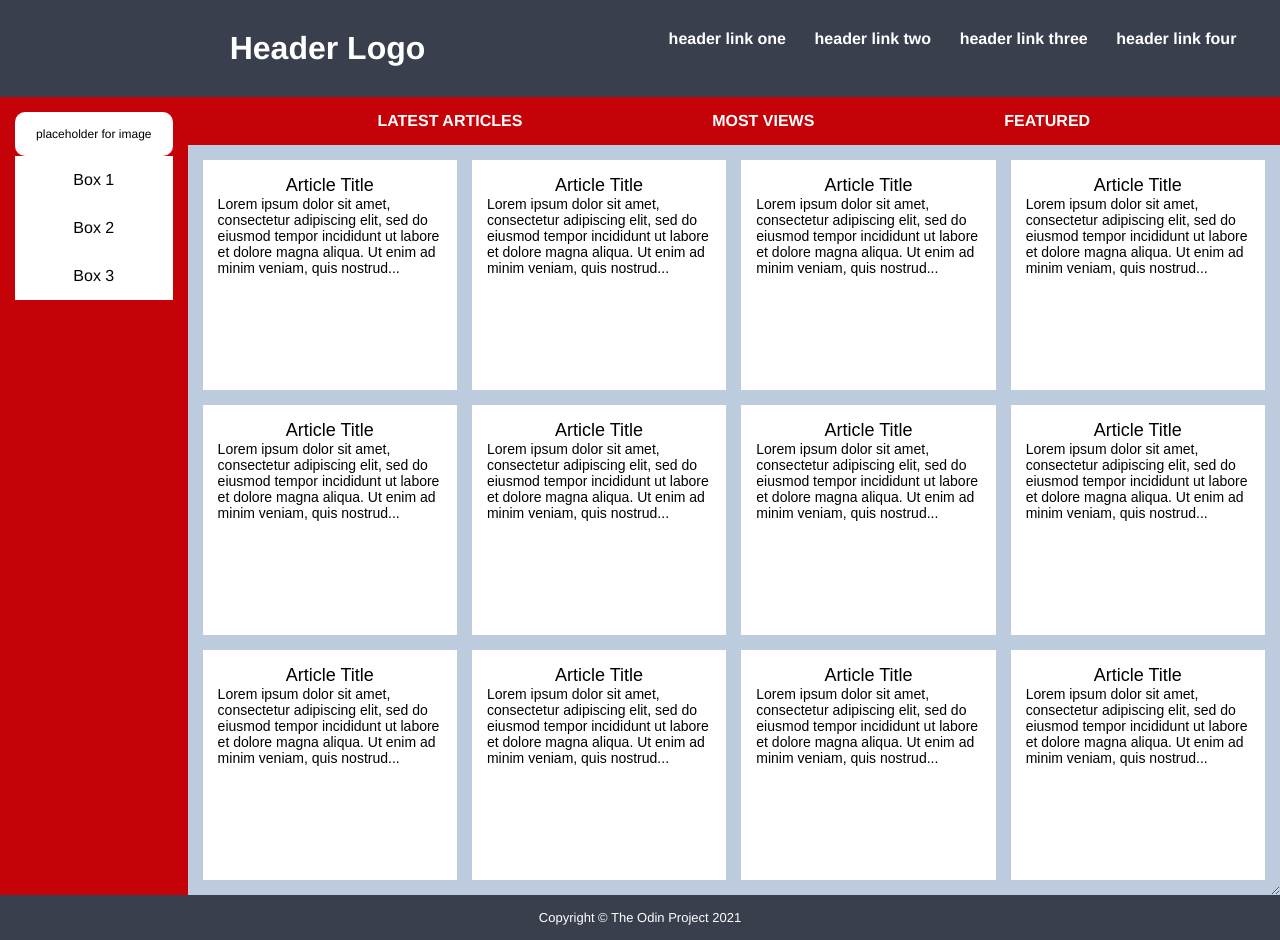
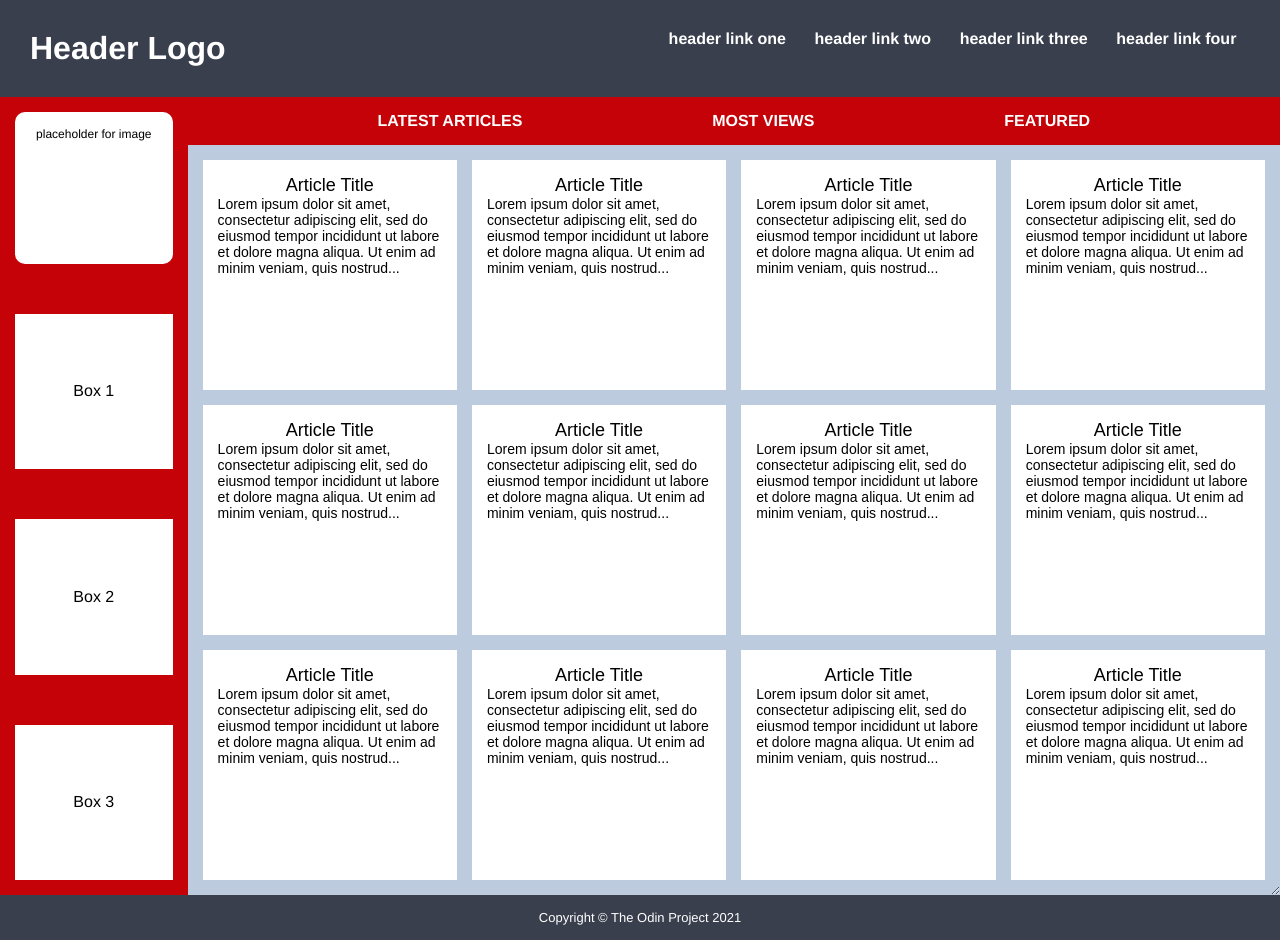
Before and after one commit to gitemeralds/odin-project, a plain HTML site: page css-exercises/grid/03-grid-layout-3/index.html in a window 1280 px wide. Drawn offline with Linux system fonts and the light colour scheme.

Commit message:
Styled sidebar and its elements

```diff
--- a/css-exercises/grid/03-grid-layout-3/style.css
+++ b/css-exercises/grid/03-grid-layout-3/style.css
@@ -37,6 +37,7 @@ ul {
 .header {
   background-color: #393f4d;
   grid-area: header;
+  text-align: left;
   display: grid;
   grid-template-columns: repeat(auto-fit, minmax(100px, 1fr));
 }
@@ -49,6 +50,9 @@ ul {
 .sidebar {
   background-color: #c50208;
   grid-area: sidebar;
+  display: grid;
+  gap: 50px;
+  text-align: center;
 }
 
 .sidebar .photo {
@@ -64,6 +68,9 @@ ul {
   color: black;
   font-size: 16px;
   font-weight: normal;
+  text-align: center;
+  display: grid;
+  align-items: center;
 }
 
 .nav {
```
